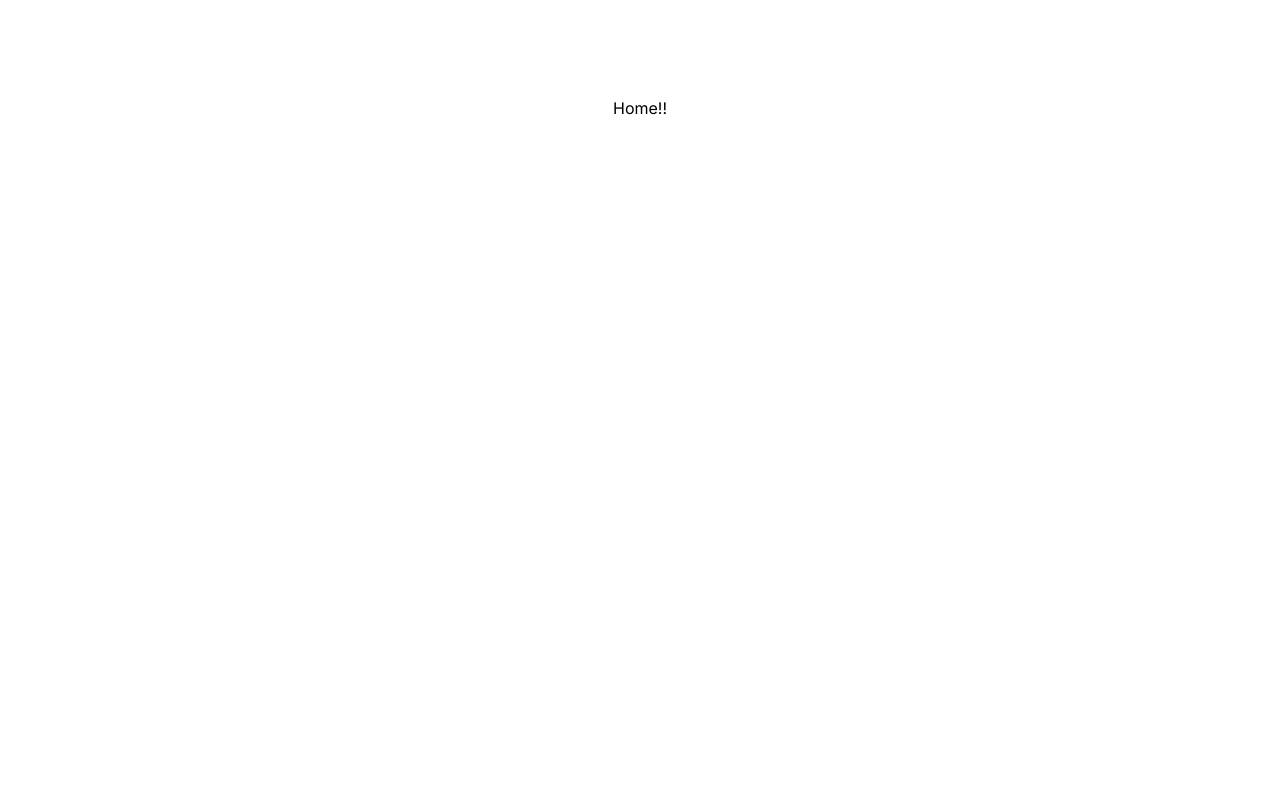
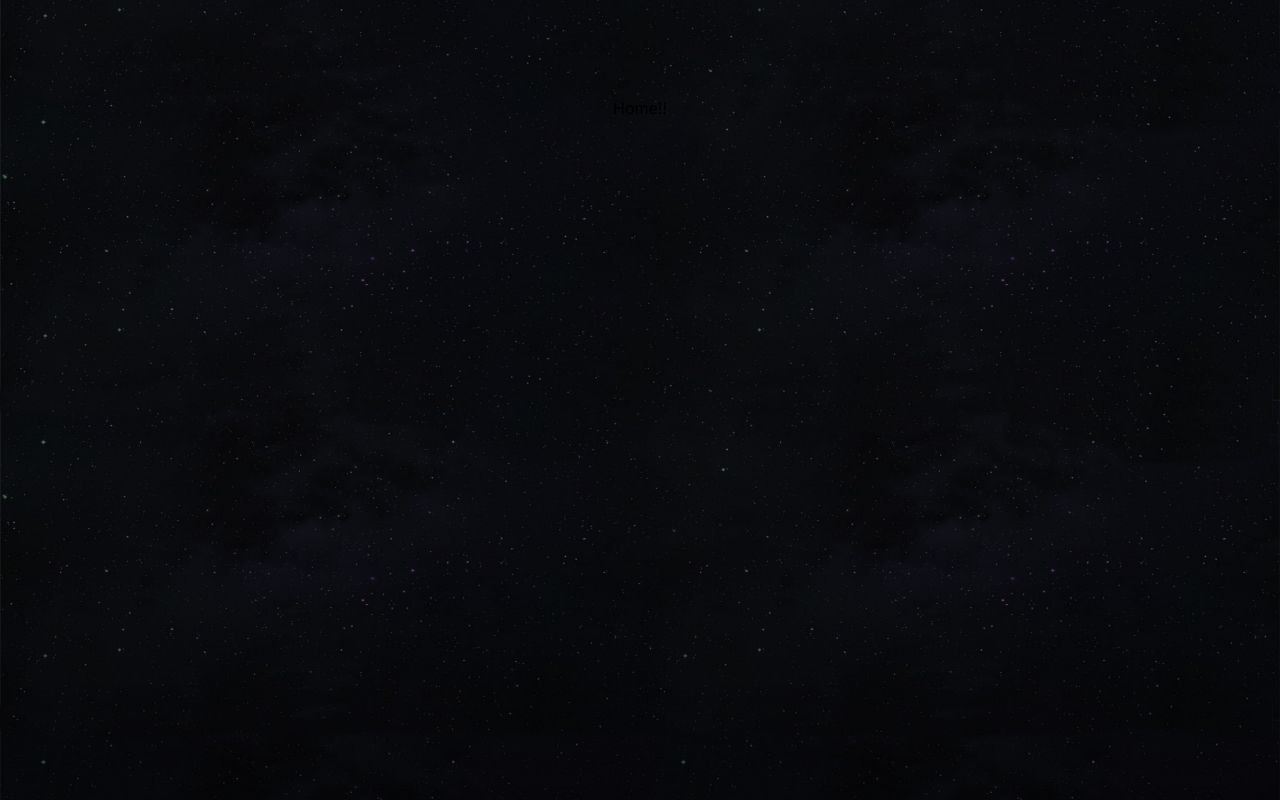
Before and after one commit to React4-HOT6/starry-night, a Next.js app: page / in a window 1280 px wide. Built offline with nearby package versions, Linux system fonts and the light colour scheme.

Commit message:
Design:background 이미지 변경

```diff
--- a/src/app/layout.tsx
+++ b/src/app/layout.tsx
@@ -17,7 +17,7 @@ export default function RootLayout({
 }>) {
   return (
     <html lang="en">
-      <body className={inter.className}>
+      <body className={`${inter.className} bg-main bg-center bg-cover`}>
         <QueryProvider>{children}</QueryProvider>
       </body>
     </html>
--- a/tailwind.config.ts
+++ b/tailwind.config.ts
@@ -8,10 +8,11 @@ const config: Config = {
   ],
   theme: {
     extend: {
+      maxWidth: {
+        customMax: "1200px",
+      },
       backgroundImage: {
-        "gradient-radial": "radial-gradient(var(--tw-gradient-stops))",
-        "gradient-conic":
-          "conic-gradient(from 180deg at 50% 50%, var(--tw-gradient-stops))",
+        main: "url('../../public/mainBackground.jpg')",
       },
     },
   },
```
Also changed, not shown: public/mainBackground.jpg (added).
